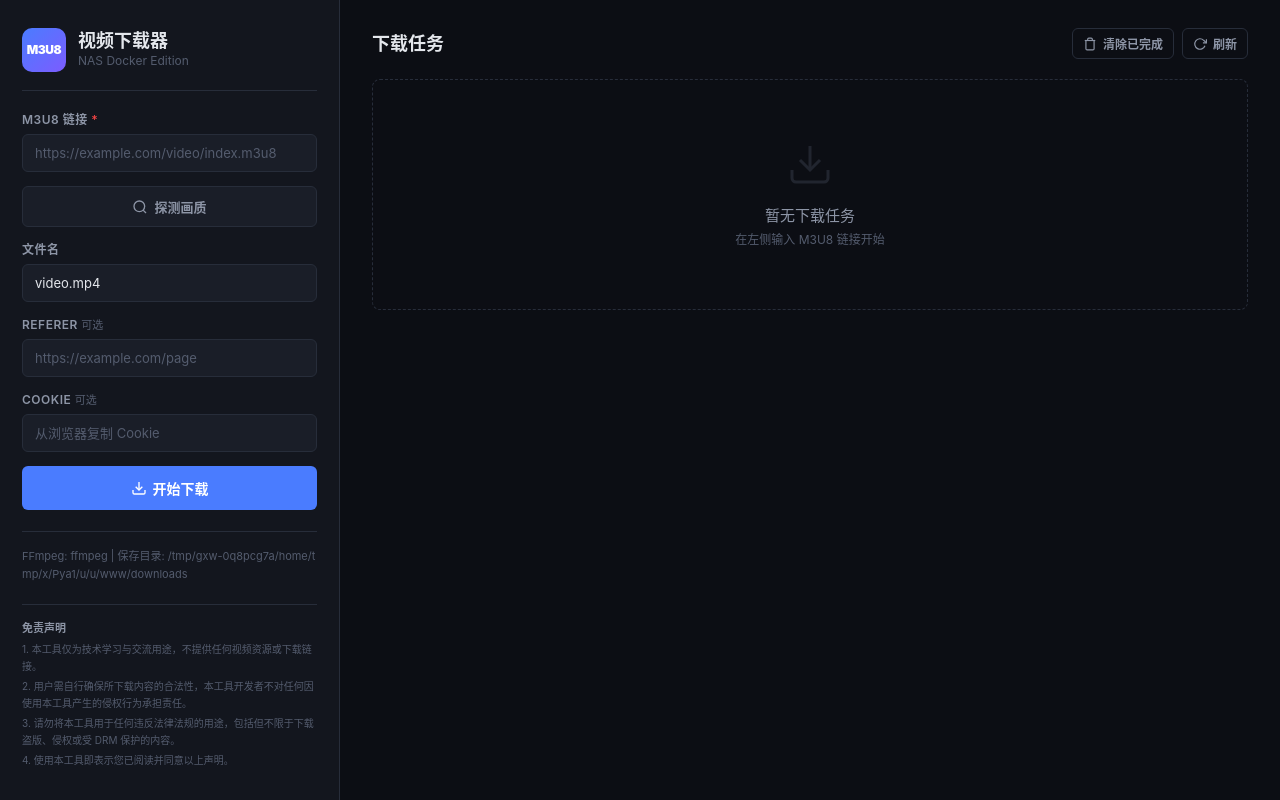
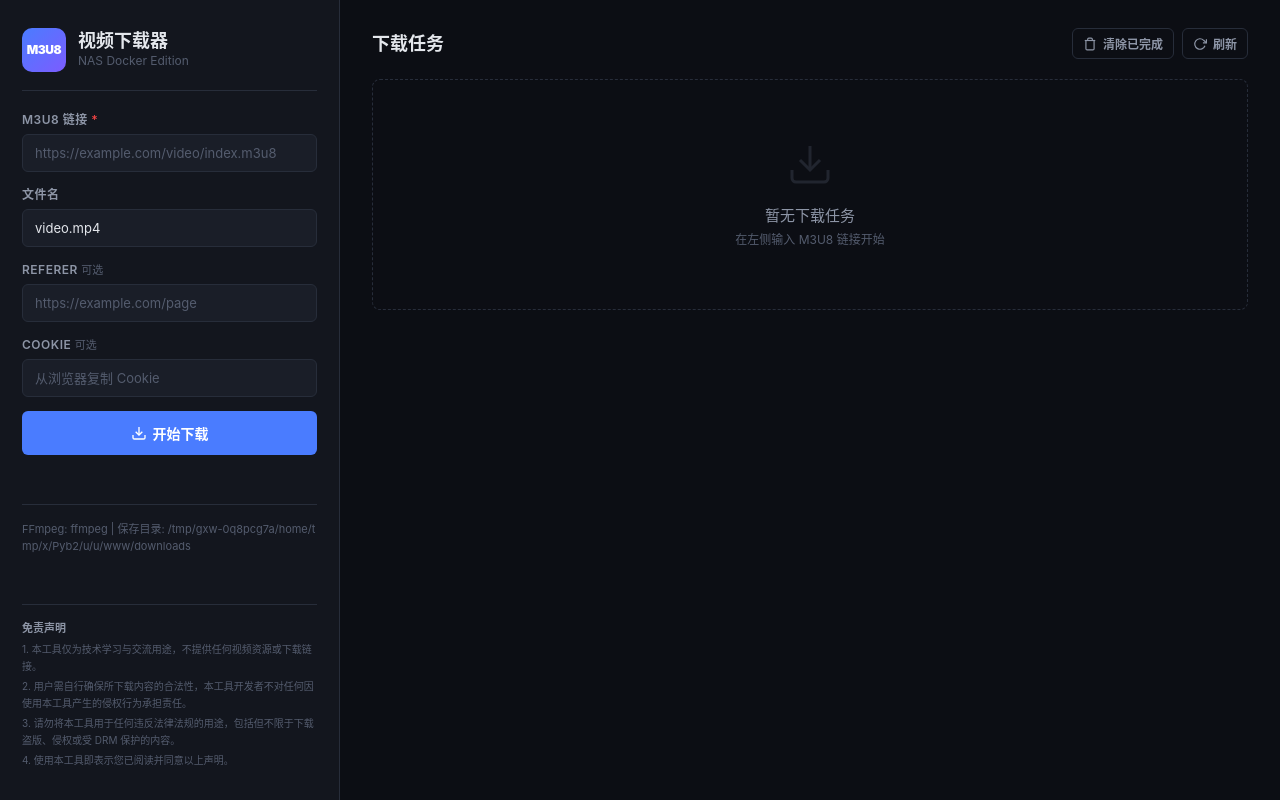
Before and after one commit to HAnDou-i/m3u8-downloader, a Flask app: page / in a window 1280 px wide. Run offline with Flask 3, Linux system fonts and the light colour scheme; data that the repository does not hold is empty.

Commit message:
remove: probe quality feature removed for simplicity

```diff
--- a/static/app.js
+++ b/static/app.js
@@ -3,9 +3,6 @@ const jobsEl = document.querySelector("#jobs");
 const healthEl = document.querySelector("#health");
 const refreshBtn = document.querySelector("#refresh");
 const clearDoneBtn = document.querySelector("#clearDone");
-const probeBtn = document.querySelector("#probeBtn");
-const qualityWrap = document.querySelector("#qualityWrap");
-const qualitySel = document.querySelector("#quality");
 const submitBtn = document.querySelector("#submitBtn");
 
 // ---------------------------------------------------------------------------
@@ -148,53 +145,7 @@ async function refreshHealth() {
 }
 
 // ---------------------------------------------------------------------------
-// Probe quality
-// ---------------------------------------------------------------------------
 
-let lastVariants = [];
-
-probeBtn.addEventListener("click", async () => {
-  const url = form.url.value.trim();
-  if (!url) return alert("请先输入 M3U8 链接");
-  probeBtn.disabled = true;
-  probeBtn.textContent = "探测中...";
-  qualityWrap.style.display = "none";
-  lastVariants = [];
-  try {
-    const data = await api("/api/probe", {
-      method: "POST",
-      body: JSON.stringify({
-        url,
-        referer: form.referer.value,
-        cookie: form.cookie.value,
-      }),
-    });
-    if (data.variants && data.variants.length > 0) {
-      lastVariants = data.variants;
-      qualitySel.innerHTML =
-        `<option value="">原始链接（默认）</option>` +
-        data.variants
-          .map(
-            (v, i) =>
-              `<option value="${i}">${escapeHtml(v.label)}</option>`
-          )
-          .join("");
-      qualityWrap.style.display = "";
-    } else {
-      qualitySel.innerHTML = "";
-      qualityWrap.style.display = "none";
-      alert("未检测到多画质流，将使用原始链接下载");
-    }
-  } catch (e) {
-    alert("探测失败: " + e.message);
-  } finally {
-    probeBtn.disabled = false;
-    probeBtn.innerHTML =
-      '<svg width="16" height="16" viewBox="0 0 24 24" fill="none" stroke="currentColor" stroke-width="2"><circle cx="11" cy="11" r="8"/><line x1="21" y1="21" x2="16.65" y2="16.65"/></svg> 探测画质';
-  }
-});
-
-// ---------------------------------------------------------------------------
 // Submit job
 // ---------------------------------------------------------------------------
 
@@ -204,27 +155,16 @@ form.addEventListener("submit", async (event) => {
   submitBtn.innerHTML =
     '<svg width="16" height="16" viewBox="0 0 24 24" fill="none" stroke="currentColor" stroke-width="2"><circle cx="12" cy="12" r="10"/><path d="M12 6v6l4 2"/></svg> 提交中...';
   try {
-    let downloadUrl = form.url.value.trim();
-
-    // If a quality variant is selected, use that URL instead
-    const qi = qualitySel.value;
-    if (qi !== "" && lastVariants[parseInt(qi)]) {
-      downloadUrl = lastVariants[parseInt(qi)].url;
-    }
-
     await api("/api/jobs", {
       method: "POST",
       body: JSON.stringify({
-        url: downloadUrl,
+        url: form.url.value.trim(),
         name: form.name.value,
         referer: form.referer.value,
         cookie: form.cookie.value,
-        quality: qualitySel.options[qualitySel.selectedIndex]?.text || "",
       }),
     });
     form.url.value = "";
-    qualityWrap.style.display = "none";
-    lastVariants = [];
     await refreshJobs();
   } catch (e) {
     alert(e.message);
--- a/static/styles.css
+++ b/static/styles.css
@@ -209,12 +209,7 @@ select {
   box-shadow: 0 4px 16px var(--accent-glow);
 }
 
-.btn-probe {
-  background: var(--bg-surface);
-  border: 1px solid var(--border);
-  color: var(--text-2);
-  width: 100%;
-}
+
 .btn-probe:hover:not(:disabled) {
   border-color: var(--accent);
   color: var(--accent);
--- a/templates/index.html
+++ b/templates/index.html
@@ -26,15 +26,6 @@
                  placeholder="https://example.com/video/index.m3u8" required>
         </div>
 
-        <button id="probeBtn" type="button" class="btn btn-probe">
-          <svg width="16" height="16" viewBox="0 0 24 24" fill="none" stroke="currentColor" stroke-width="2"><circle cx="11" cy="11" r="8"/><line x1="21" y1="21" x2="16.65" y2="16.65"/></svg>
-          探测画质
-        </button>
-
-        <div id="qualityWrap" class="field" style="display:none">
-          <label for="quality">选择画质</label>
-          <select id="quality" name="quality"></select>
-        </div>
 
         <div class="field">
           <label for="name">文件名</label>
```
